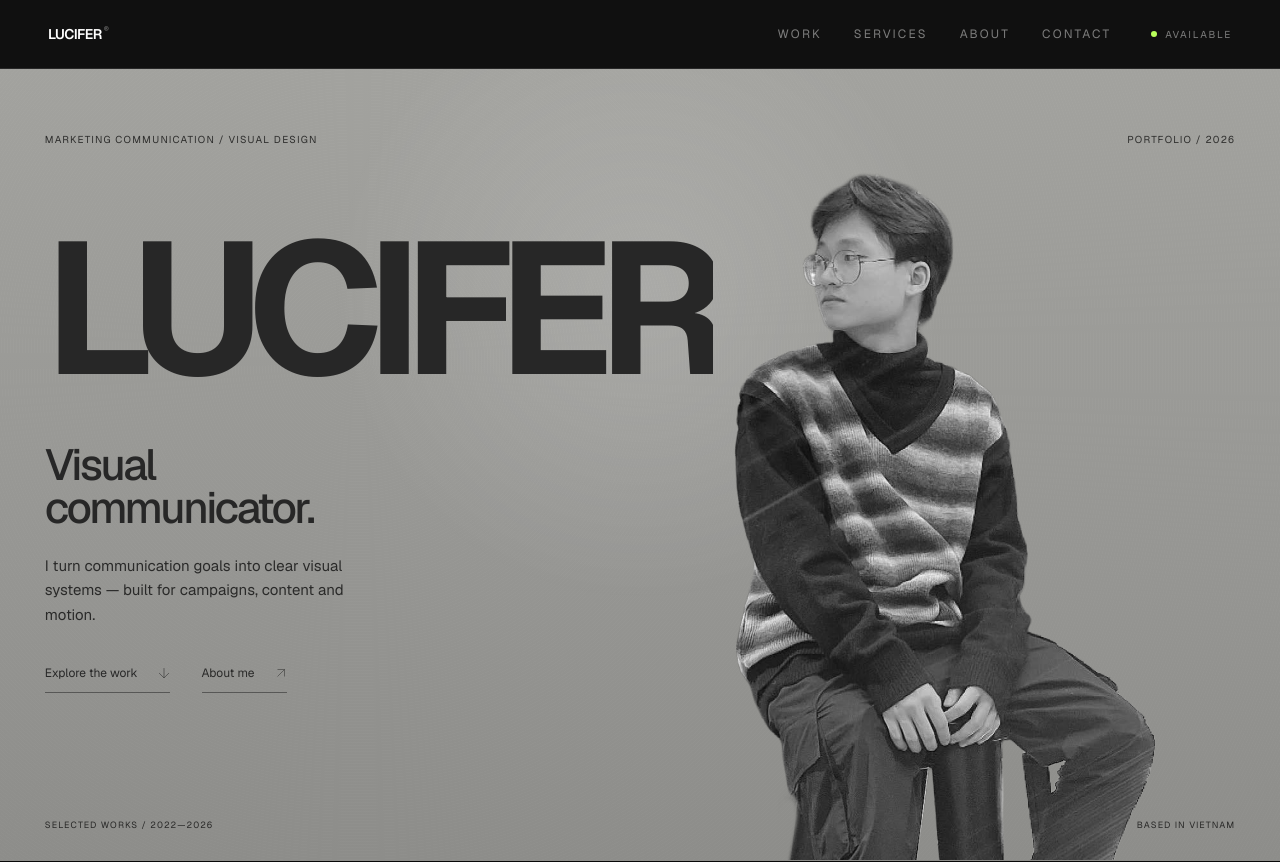
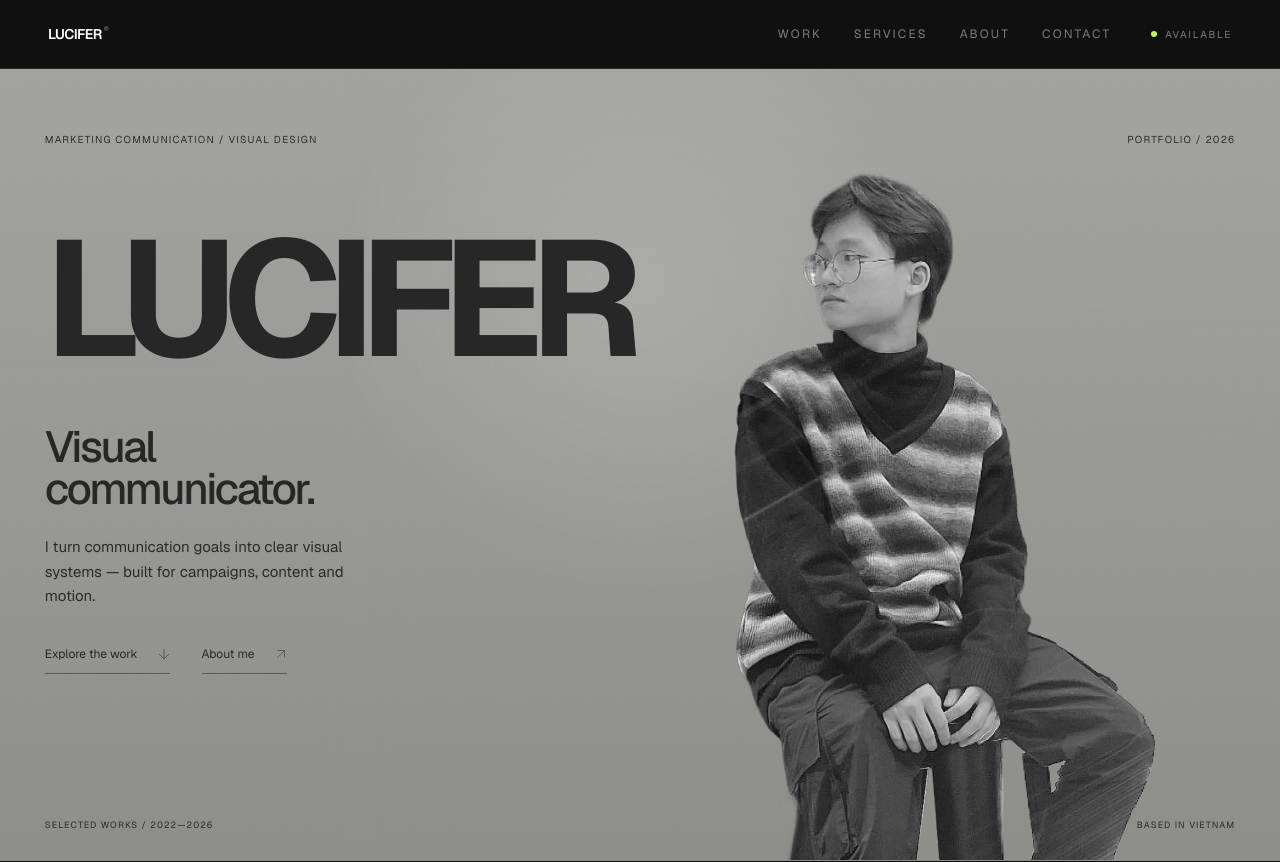
Before and after one commit to Kenji2811/lucifer-portfolio, a Next.js app: page /lucifer-portfolio/ in a window 1280 px wide. Shown: the top 862 px of the page. Built offline with nearby package versions, Linux system fonts and the light colour scheme.

Commit message:
Reduce homepage title size and prevent the R from clipping

```diff
--- a/app/globals.css
+++ b/app/globals.css
@@ -81,7 +81,8 @@ button {
 .home-hero h1 {
   width: fit-content;
   margin: 0;
-  font-size: clamp(6rem, 14.6vw, 16.5rem);
+  padding-inline-end: 0.12em;
+  font-size: clamp(5.25rem, 12.8vw, 14.5rem);
   font-weight: 700;
   line-height: 0.82;
   letter-spacing: -0.085em;
```
